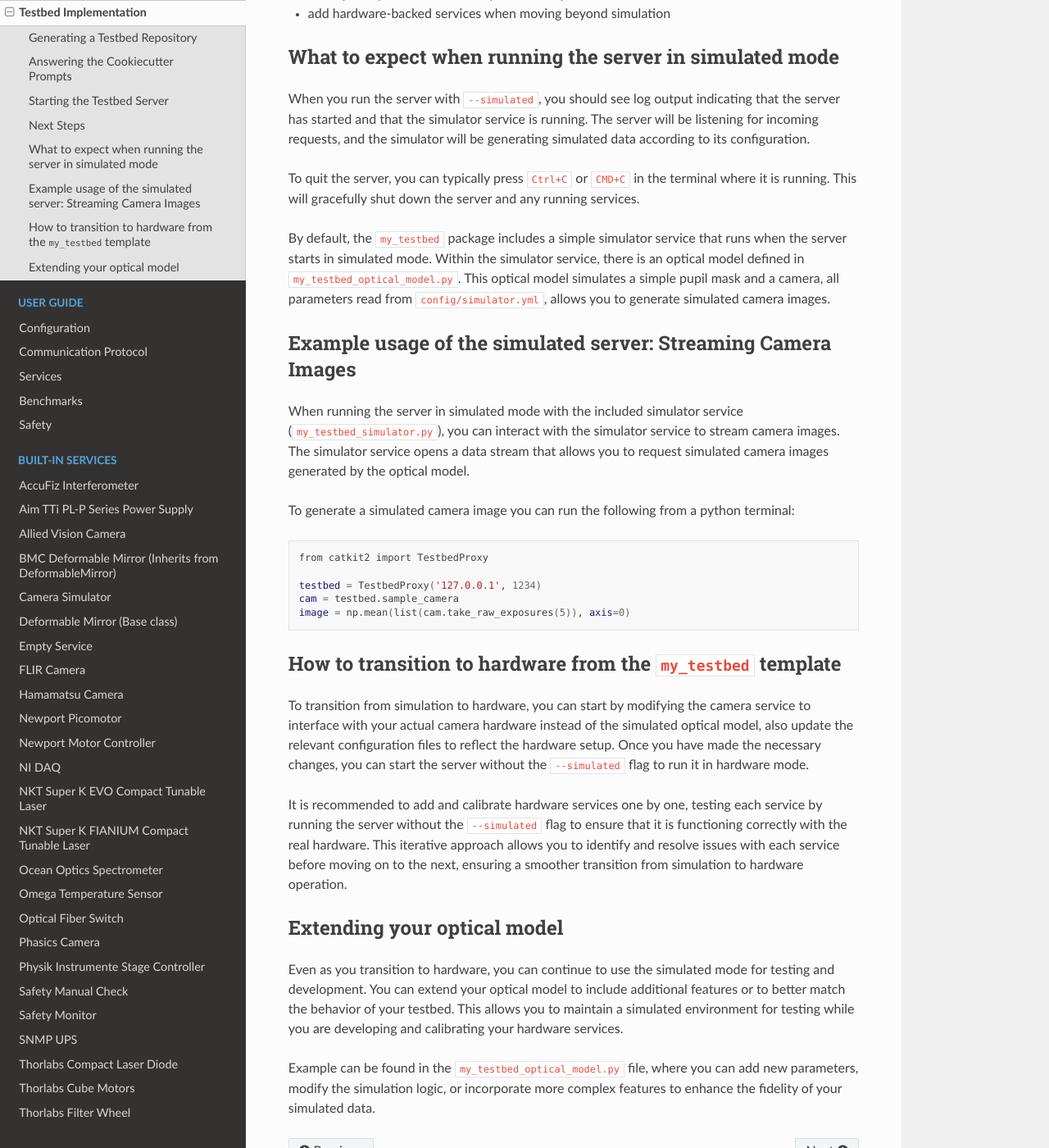
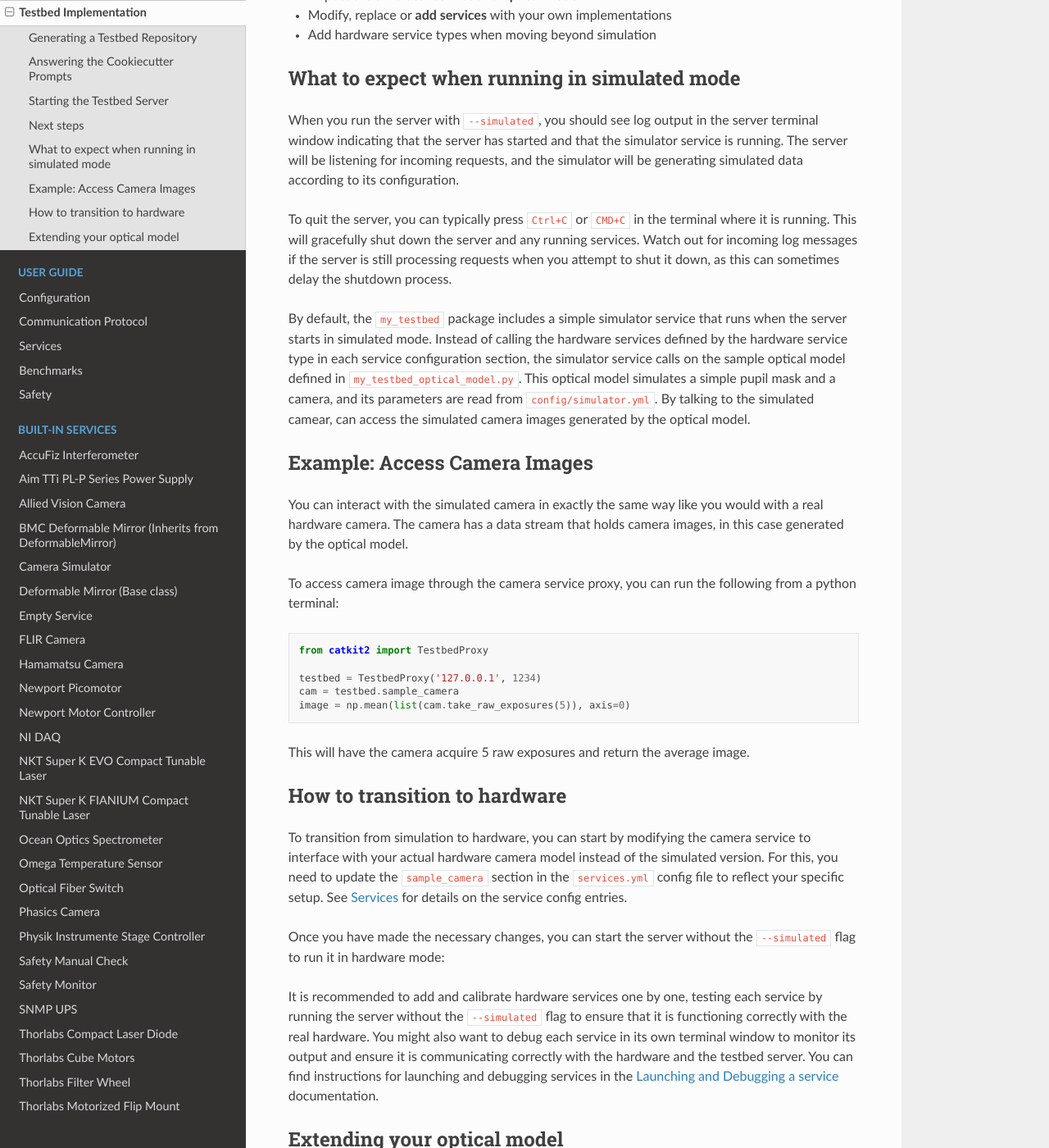
Before and after one commit to spacetelescope/catkit2, a Sphinx documentation site: the page built from docs/testbed_implementation.rst, in a window 1280 px wide and 1400 px high, scrolled down 2663 px. Shown: the whole window at 82% size. Built offline with Sphinx 7.4.7 and the Read the Docs theme 3.1.0, drawn with Linux system fonts in a browser that asks for light colours; some of the changed text lies outside the part shown.

Commit message:
Update example docs

```diff
--- a/docs/services.rst
+++ b/docs/services.rst
@@ -52,6 +52,8 @@
 
 Launching and Debugging a service
 ---------------------------------
+
+.. _launch-debug-service:
 
 Services can be started both by the Testbed upon requests from a TestbedProxy, or manually from the command line. The latter might be advantageous when debugging a service since not all the output of a service is logged. Services can be started manually from the command line using
 
--- a/docs/testbed_implementation.rst
+++ b/docs/testbed_implementation.rst
@@ -1,8 +1,11 @@
 Testbed Implementation
 ======================
 
-``catkit2`` includes a `Cookiecutter  <https://github.com/audreyfeldroy/cookiecutter-pypackage>`__ template that generates a starter catkit2-based testbed repository from the command line. This provides a starting point for building your own testbed. Cookiecutter creates the basic project structure automatically, including configuration files, installation metadata, a ``pyproject.toml``, template documentation, and a minimal simulator service so that you can start a testbed server immediately.
-
+``catkit2`` includes a `Cookiecutter  <https://github.com/audreyfeldroy/cookiecutter-pypackage>`__ template that
+generates a starter catkit2-based testbed repository from the command line. This provides a starting point for building
+your own testbed. Cookiecutter creates the basic project structure automatically, including configuration files,
+installation metadata, a ``pyproject.toml``, template documentation, and a minimal simulator service and a camera so
+that you can start a testbed server immediately.
 
 Generating a Testbed Repository
 -------------------------------
@@ -75,55 +78,66 @@
 Starting the Testbed Server
 ---------------------------
 
-After generation, install the project and start the testbed server:
+After generation, install your project - make sure you have followed the :doc:`installation instructions <installation>` for catkit2 first
+and are in the same conda environment:
 
 .. code-block:: shell
 
    cd my_testbed
    pip install -e .
+
+You are now ready to fire up your very own testbed server. To do so without having to have prepared any hardware,
+you can start the server in simulated mode using the following command:
+
+.. code-block:: shell
+
    my_testbed start server --simulated
 
-Replace ``my_testbed`` with the value you provided for
-``pypi_package_name``.
+where you replace ``my_testbed`` with the value you provided for ``pypi_package_name``.
 
-This will:
+When started with ``--simulated``, the server automatically runs the simulator service defined by the testbed configuration,
+and uses the simulated service type defined for each individual service..
 
-1. Install the package in editable mode.
-2. Start the testbed server.
-
-When started with ``--simulated``, the server automatically runs the simulator service defined by the testbed configuration.
-
-Next Steps
+Next steps
 ----------
 
-``my_testbed`` will be your testbed repo installed in editable mode. The generated repository includes:
+``my_testbed`` will be your testbed repo, installed in editable mode. The generated repository includes:
 **CODE_OF_CONDUCT.md**, **README.md**, **pyproject.toml** with metadata and dependencies, a **src/** directory containing the package code, and a **docs/** directory with template documentation. The package includes a minimal simulator service and simulated camera service that runs when the server starts in simulated mode. You can modify or replace this service to implement your own testbed functionality.
 
 After confirming the server starts successfully, you can:
 
-- explore the generated directory structure
-- inspect the simulator service and optical model
-- modify or replace services with your own implementations
-- add hardware-backed services when moving beyond simulation
+- Explore the generated **directory structure**
+- Inspect the **simulator service** and **optical model**
+- Modify, replace or **add services** with your own implementations
+- Add hardware service types when moving beyond simulation
 
-What to expect when running the server in simulated mode
---------------------------------------------------------
+What to expect when running in simulated mode
+---------------------------------------------
 
-When you run the server with ``--simulated``, you should see log output indicating that the server has started and that the simulator service is running. The server will be listening for incoming requests, and the simulator will be generating simulated data according to its configuration.
+When you run the server with ``--simulated``, you should see log output in the server terminal window indicating that
+the server has started and that the simulator service is running. The server will be listening for incoming requests,
+and the simulator will be generating simulated data according to its configuration.
 
-To quit the server, you can typically press ``Ctrl+C`` or ``CMD+C`` in the terminal where it is running. This will gracefully shut down the server and any running services.
+To quit the server, you can typically press ``Ctrl+C`` or ``CMD+C`` in the terminal where it is running. This will
+gracefully shut down the server and any running services. Watch out for incoming log messages if the server is still
+processing requests when you attempt to shut it down, as this can sometimes delay the shutdown process.
 
-By default, the ``my_testbed`` package includes a simple simulator service that runs when the server starts in simulated mode. Within the simulator service, there is an optical model defined in ``my_testbed_optical_model.py``. This optical model simulates a simple pupil mask and a camera, all parameters read from ``config/simulator.yml``, allows you to generate simulated camera images.
+By default, the ``my_testbed`` package includes a simple simulator service that runs when the server starts in simulated mode.
+Instead of calling the hardware services defined by the hardware service type in each service configuration section,
+the simulator service calls on the sample optical model defined in ``my_testbed_optical_model.py``. This optical model
+simulates a simple pupil mask and a camera, and its parameters are read from ``config/simulator.yml``. By talking to the
+simulated camear, can access the simulated camera images generated by the optical model.
 
 
-Example usage of the simulated server: Streaming Camera Images
+Example: Access Camera Images
 ---------------------------------------------------------------
 
-When running the server in simulated mode with the included simulator service (``my_testbed_simulator.py``), you can interact with the simulator service to stream camera images. The simulator service opens a data stream that allows you to request simulated camera images generated by the optical model.
+You can interact with the simulated camera in exactly the same way like you would with a real hardware camera. The camera
+has a data stream that holds camera images, in this case generated by the optical model.
 
-To generate a simulated camera image you can run the following from a python terminal:
+To access camera image through the camera service proxy, you can run the following from a python terminal:
 
-.. code-block:: shell
+.. code-block:: python
 
    from catkit2 import TestbedProxy
 
@@ -131,18 +145,27 @@
    cam = testbed.sample_camera
    image = np.mean(list(cam.take_raw_exposures(5)), axis=0)
 
-How to transition to hardware from the ``my_testbed`` template
---------------------------------------------------------------
+This will have the camera acquire 5 raw exposures and return the average image.
 
-To transition from simulation to hardware, you can start by modifying the camera service to interface with your actual camera hardware instead of the simulated optical model, also update the relevant configuration files to reflect the hardware setup. Once you have made the necessary changes, you can start the server without the ``--simulated`` flag to run it in hardware mode.
+How to transition to hardware
+-----------------------------
+
+To transition from simulation to hardware, you can start by modifying the camera service to interface with your actual
+hardware camera model instead of the simulated version. For this, you need to update the ``sample_camera`` section in the
+``services.yml`` config file to reflect your specific setup. See :doc:`Services <services>` for details on the service config entries.
+
+Once you have made the necessary changes, you can start the server without the ``--simulated`` flag to run it in hardware mode:
 
 .. code-block:: shell
    my_testbed start server
 
-It is recommended to add and calibrate hardware services one by one, testing each service by running the server without the ``--simulated`` flag to ensure that it is functioning correctly with the real hardware. This iterative approach allows you to identify and resolve issues with each service before moving on to the next, ensuring a smoother transition from simulation to hardware operation.
+It is recommended to add and calibrate hardware services one by one, testing each service by running the server without
+the ``--simulated`` flag to ensure that it is functioning correctly with the real hardware. You might also want to debug
+each service in its own terminal window to monitor its output and ensure it is communicating correctly with the hardware and the testbed server.
+You can find instructions for launching and debugging services in the :ref:`Launching and Debugging a service <launch-debug-service>` documentation.
 
 Extending your optical model
 ----------------------------
-Even as you transition to hardware, you can continue to use the simulated mode for testing and development. You can extend your optical model to include additional features or to better match the behavior of your testbed. This allows you to maintain a simulated environment for testing while you are developing and calibrating your hardware services.
-
-Example can be found in the ``my_testbed_optical_model.py`` file, where you can add new parameters, modify the simulation logic, or incorporate more complex features to enhance the fidelity of your simulated data.
+Even as you transition to hardware, you can continue to use the simulated mode for testing and development. You can
+extend your optical model to include additional features or to better match the behavior of your testbed. This allows
+you to maintain a simulated environment for testing while you are developing and calibrating your hardware setup.
```
